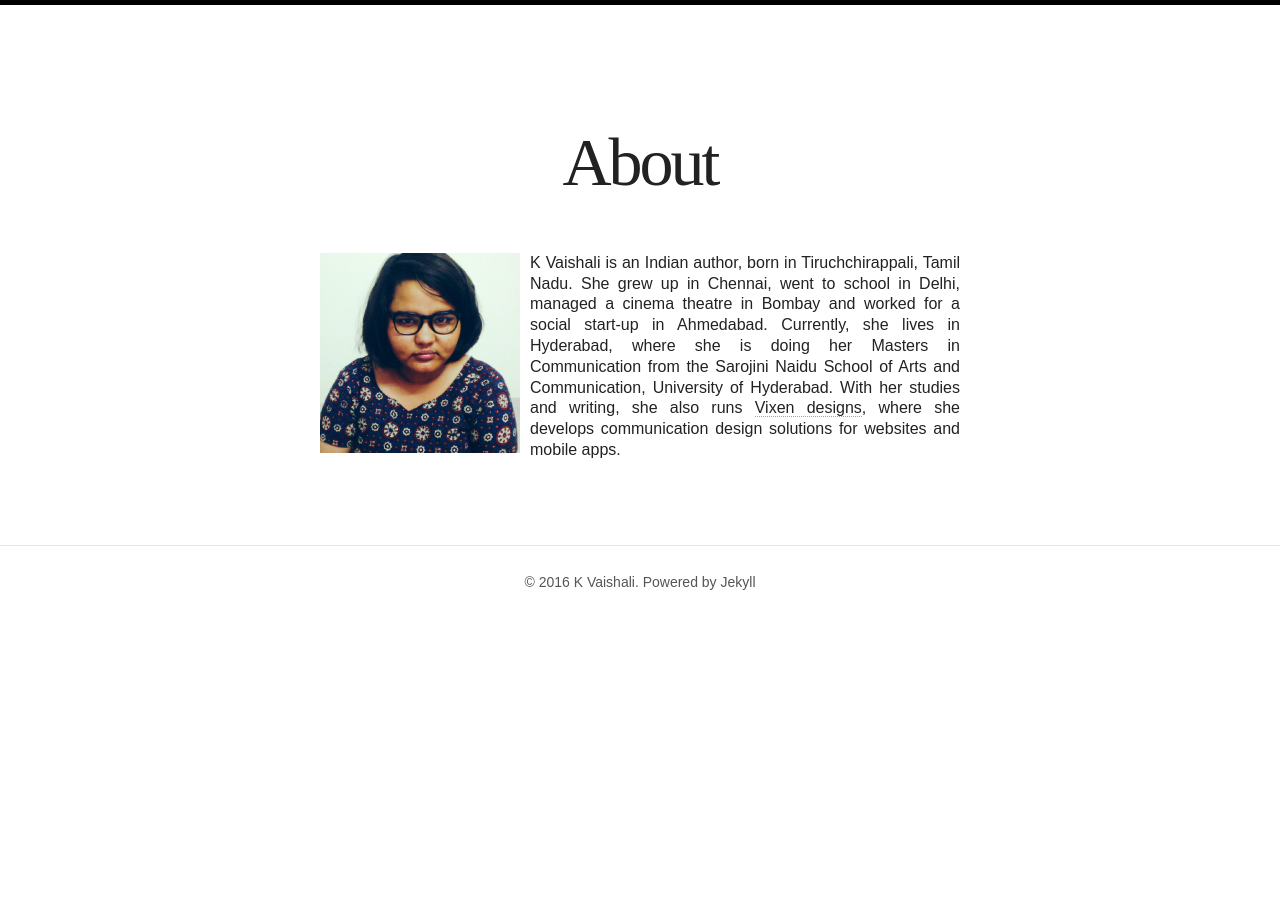
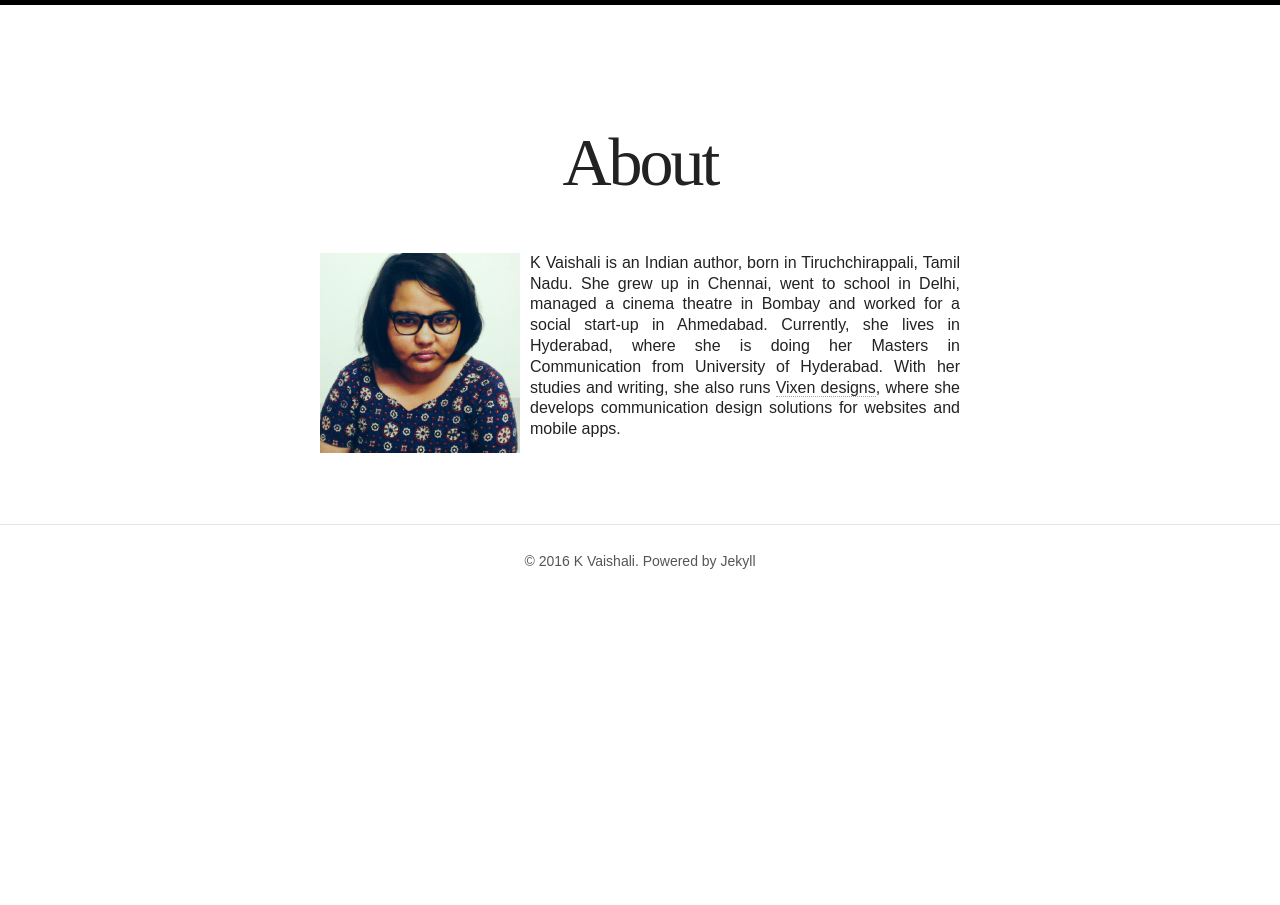
Before and after one commit to vaishk/vaishk.github.io, a Jekyll site: the page built from about.md, in a window 1280 px wide. Built offline with Jekyll 4.4.1, drawn with Linux system fonts in a browser that asks for light colours; nearby versions of some CDN libraries; some web fonts are replaced.

Commit message:
new design

```diff
--- a/about.md
+++ b/about.md
@@ -6,4 +6,4 @@
 modified: 2016-07-12
 ---
 
-![image-left](/images/me.jpg){: .me} K Vaishali is an Indian author, born in Tiruchchirappali, Tamil Nadu. She grew up in Chennai, went to school in Delhi, managed a cinema theatre in Bombay and worked for a social start-up in Ahmedabad. Currently, she lives in Hyderabad, where she is doing her Masters in Communication from the Sarojini Naidu School of Arts and Communication, University of Hyderabad. With her studies and writing, she also runs [Vixen designs](http://vixendesigns.in), where she develops communication design solutions for websites and mobile apps.
+![image-left](/images/me.jpg){: .me} K Vaishali is an Indian author, born in Tiruchchirappali, Tamil Nadu. She grew up in Chennai, went to school in Delhi, managed a cinema theatre in Bombay and worked for a social start-up in Ahmedabad. Currently, she lives in Hyderabad, where she is doing her Masters in Communication from University of Hyderabad. With her studies and writing, she also runs [Vixen designs](http://vixendesigns.in), where she develops communication design solutions for websites and mobile apps.
```
